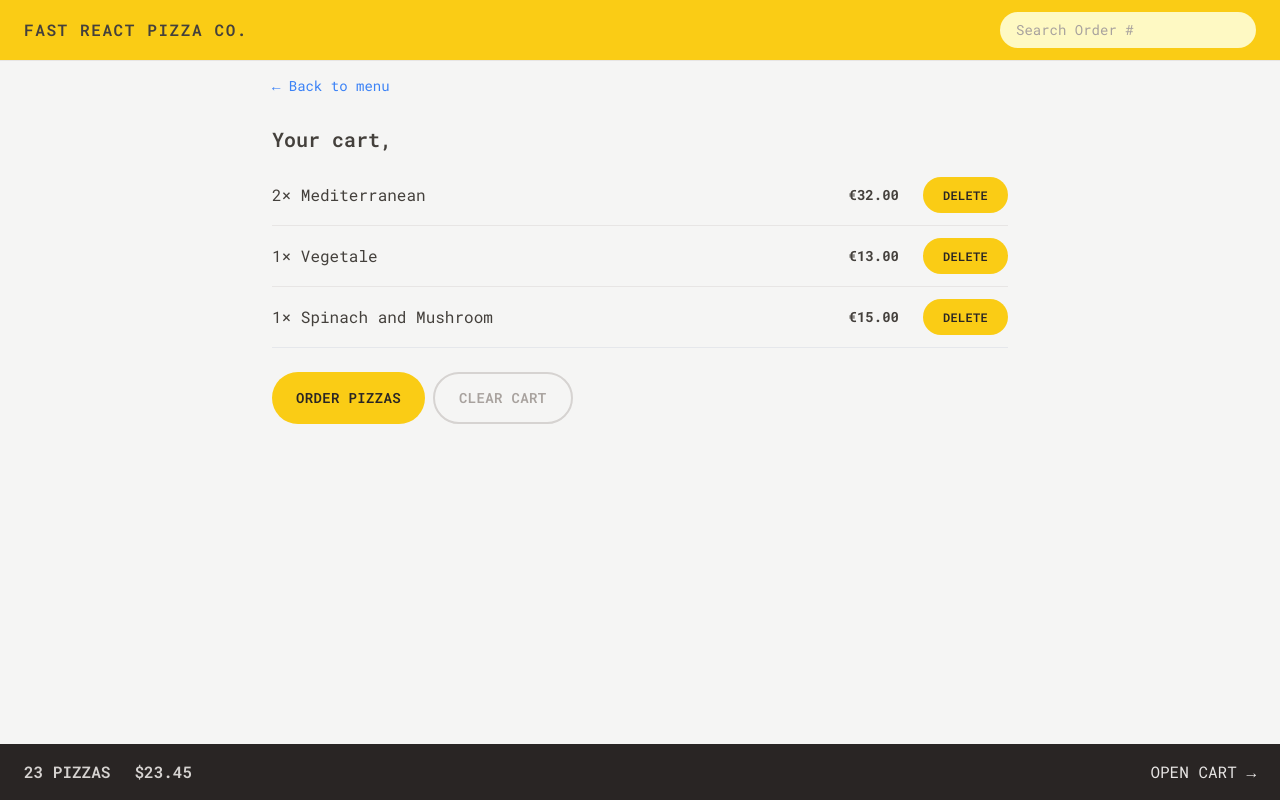
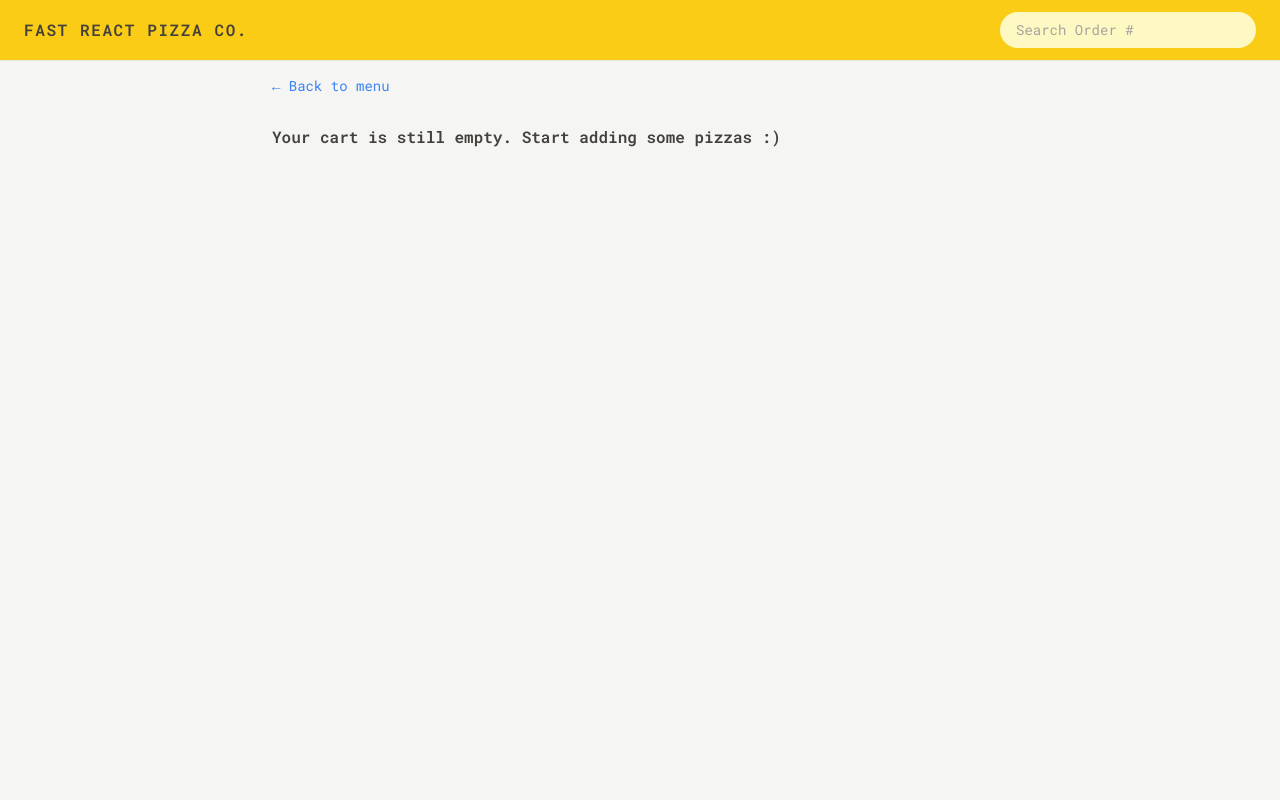
Before and after one commit to sameed02/fast-react-pizza, a React (Vite) app: page /cart in a window 1280 px wide. Built offline with nearby package versions, Linux system fonts and the light colour scheme.

Commit message:
built cart & cartOverview page

```diff
--- a/src/features/cart/Cart.jsx
+++ b/src/features/cart/Cart.jsx
@@ -1,7 +1,9 @@
 import LinkButton from '../../ui/LinkButton.jsx';
 import Button from '../../ui/Button.jsx';
 import CartItem from './CartItem.jsx';
-import { useSelector } from 'react-redux';
+import { useDispatch, useSelector } from 'react-redux';
+import { clearCart, getCart, getUsername } from './cartSlice.js';
+import EmptyCart from './EmptyCart.jsx';
 
 const fakeCart = [
   {
@@ -28,8 +30,15 @@ const fakeCart = [
 ];
 
 function Cart() {
-  const cart = fakeCart;
-  const username = useSelector((state) => state.user.username);
+  const dispatch = useDispatch();
+  const cart = useSelector(getCart);
+  const username = useSelector(getUsername);
+
+  function handleClearCart() {
+    dispatch(clearCart());
+  }
+
+  if (!cart.length) return <EmptyCart />;
   return (
     <div className="px-4 py-3">
       <LinkButton
@@ -50,7 +59,9 @@ function Cart() {
           Order pizzas
         </Button>
 
-        <Button type="secondary">Clear Cart</Button>
+        <Button type="secondary" onClick={handleClearCart}>
+          Clear Cart
+        </Button>
       </div>
     </div>
   );
--- a/src/features/cart/CartOverview.jsx
+++ b/src/features/cart/CartOverview.jsx
@@ -1,11 +1,17 @@
+import { useSelector } from 'react-redux';
 import { Link } from 'react-router-dom';
+import { getTotalCartPrice, getTotalCartQuantity } from './cartSlice.js';
+import { formatCurrency } from '../../utils/helpers.js';
 
 function CartOverview() {
+  const totalCartQuantity = useSelector(getTotalCartQuantity);
+  const totalCartPrice = useSelector(getTotalCartPrice);
+  if (!totalCartQuantity) return null;
   return (
     <div className="flex items-center justify-between bg-stone-800 px-4 py-4 text-sm uppercase text-stone-200 sm:px-6 md:text-base">
       <p className="space-x-4 font-semibold text-stone-300 sm:space-x-6">
-        <span>23 pizzas</span>
-        <span>$23.45</span>
+        <span>{totalCartQuantity} pizzas</span>
+        <span>{formatCurrency(totalCartPrice)}</span>
       </p>
       <Link to="/cart">Open cart &rarr;</Link>
     </div>
--- a/src/features/cart/EmptyCart.jsx
+++ b/src/features/cart/EmptyCart.jsx
@@ -1,11 +1,18 @@
-import { Link } from 'react-router-dom';
+import LinkButton from '../../ui/LinkButton.jsx';
 
 function EmptyCart() {
   return (
-    <div>
-      <Link to="/menu">&larr; Back to menu</Link>
+    <div className="px-4 py-3">
+      <LinkButton
+        to="/menu"
+        className=" text-sm text-blue-500 hover:text-blue-500 hover:underline"
+      >
+        &larr; Back to menu
+      </LinkButton>
 
-      <p>Your cart is still empty. Start adding some pizzas :)</p>
+      <p className="mt-7 font-semibold">
+        Your cart is still empty. Start adding some pizzas :)
+      </p>
     </div>
   );
 }
--- a/src/features/cart/cartSlice.js
+++ b/src/features/cart/cartSlice.js
@@ -1,8 +1,8 @@
 import { createSlice } from '@reduxjs/toolkit';
 
 const initialState = {
-  /* cart: [], */
-  cart: [
+  cart: [],
+  /* cart: [
     {
       pizzaId: 12,
       name: 'Mediterranean',
@@ -10,7 +10,7 @@ const initialState = {
       unitPrice: 16,
       totalPrice: 32,
     },
-  ],
+  ], */
 };
 
 const cartSlice = createSlice({
@@ -43,6 +43,16 @@ const cartSlice = createSlice({
   },
 });
 
+export const getTotalCartQuantity = (state) =>
+  state.cart.cart.reduce((sum, item) => sum + item.quantity, 0);
+
+export const getTotalCartPrice = (state) =>
+  state.cart.cart.reduce((sum, item) => sum + item.totalPrice, 0);
+
+export const getCart = (state) => state.cart.cart;
+
+export const getUsername = (state) => state.user.username;
+
 export const {
   addItem,
   deleteItem,
@@ -50,4 +60,5 @@ export const {
   decreaseItemQuantity,
   clearCart,
 } = cartSlice.actions;
+
 export default cartSlice.reducer;
--- a/src/features/menu/MenuItem.jsx
+++ b/src/features/menu/MenuItem.jsx
@@ -1,9 +1,21 @@
+import { useDispatch } from 'react-redux';
 import Button from '../../ui/Button.jsx';
 import { formatCurrency } from '../../utils/helpers.js';
+import { addItem } from '../cart/cartSlice.js';
 
 function MenuItem({ pizza }) {
+  const dispatch = useDispatch();
   const { id, name, unitPrice, ingredients, soldOut, imageUrl } = pizza;
-
+  function handleAddToCart() {
+    const newItem = {
+      pizzaId: id,
+      name,
+      quantity: 1,
+      unitPrice,
+      totalPrice: unitPrice * 1,
+    };
+    dispatch(addItem(newItem));
+  }
   return (
     <li className="flex gap-4 py-2">
       <img
@@ -25,7 +37,11 @@ function MenuItem({ pizza }) {
             </p>
           )}
 
-          <Button type="small">Add to cart</Button>
+          {!soldOut && (
+            <Button type="small" onClick={handleAddToCart}>
+              Add to cart
+            </Button>
+          )}
         </div>
       </div>
     </li>
--- a/src/features/user/userSlice.js
+++ b/src/features/user/userSlice.js
@@ -37,7 +37,5 @@ const userSlice = createSlice({
   },
 });
 
-console.log('userSlice:', userSlice);
-
 export const { updateName } = userSlice.actions;
 export default userSlice.reducer;
--- a/src/ui/Button.jsx
+++ b/src/ui/Button.jsx
@@ -1,6 +1,6 @@
 import { Link } from 'react-router-dom';
 
-function Button({ children, disabled, to, type }) {
+function Button({ children, disabled, to, type, onClick }) {
   const base =
     'inline-block text-sm rounded-full bg-yellow-400  font-semibold uppercase tracking-wide text-stone-800 transition-all hover:bg-yellow-300 focus:bg-yellow-300 focus:outline-none focus:ring focus:ring-yellow-300 focus:ring-offset-2 disabled:cursor-not-allowed ';
   const styles = {
@@ -14,6 +14,14 @@ function Button({ children, disabled, to, type }) {
         {children}
       </Link>
     );
+
+  if (onClick) {
+    return (
+      <button disabled={disabled} className={styles[type]} onClick={onClick}>
+        {children}
+      </button>
+    );
+  }
   return (
     <button disabled={disabled} className={styles[type]}>
       {children}
```
